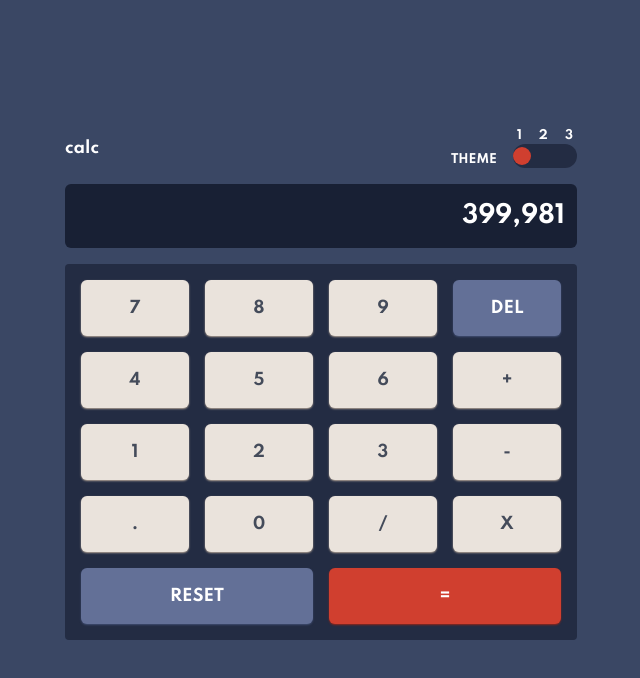
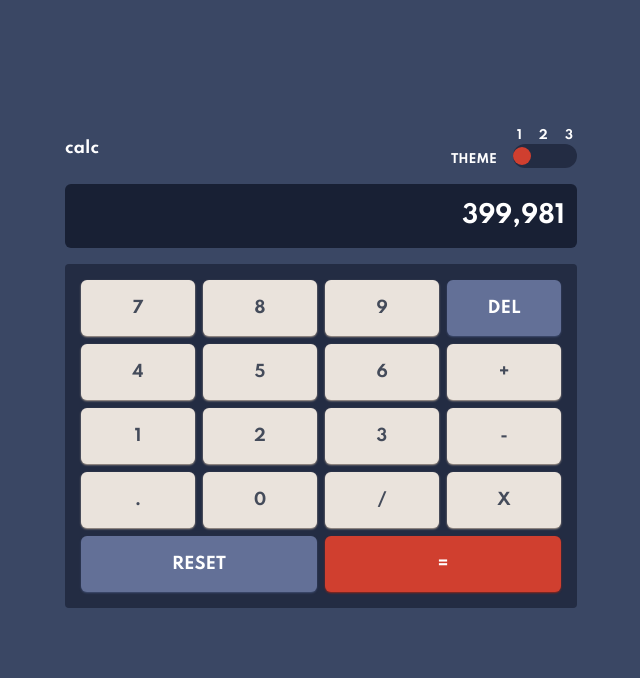
Before and after one commit to EstherSeyi/calculator-app, a React (Create React App) app: page / in a window 1280 px wide. Shown: the top 678 px of the page, without its empty margins (319-959 px from the left). Built offline with nearby package versions, Linux system fonts and the light colour scheme.

Commit message:
reduces grid gap on smaller screens

```diff
--- a/src/components/Keypad.tsx
+++ b/src/components/Keypad.tsx
@@ -4,7 +4,7 @@ import Button from "./Button";
 
 const Keypad = () => {
   return (
-    <div className="grid grid-cols-4 gap-4 bg-bg-element p-4 rounded">
+    <div className="grid grid-cols-4 gap-2 micro:gap-4  bg-bg-element p-4 rounded">
       {keys.map((key, index) => (
         <Button key={`${key.value}_${index}`}>{key.label}</Button>
       ))}
```
